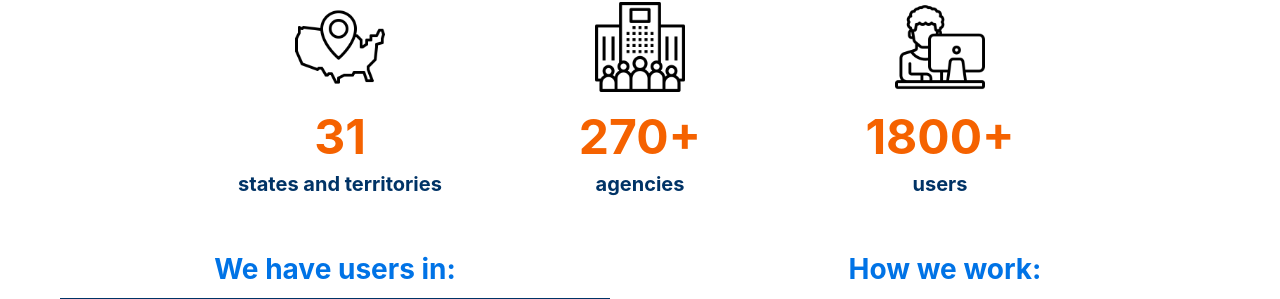
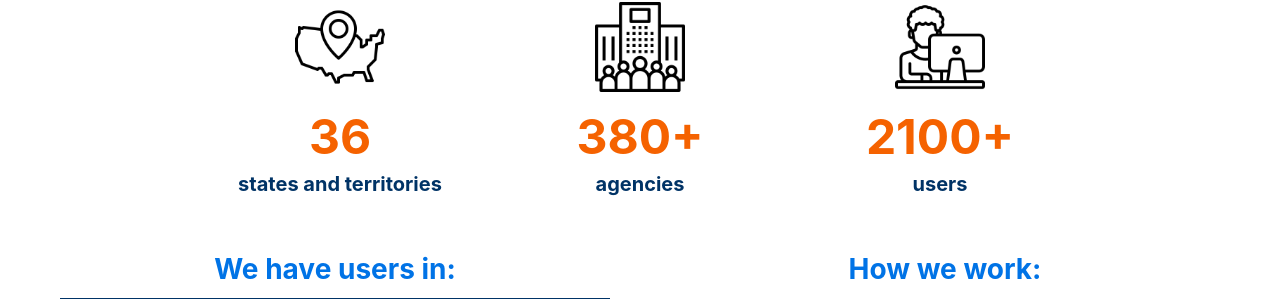
Before and after one commit to tlvaldepena/vectorsurv.org, a Jekyll site: the page built from index.md, in a window 1280 px wide and 900 px high, scrolled down 926 px. Shown: the part 153-452 px from the top of the window. Built offline with Jekyll 4.4.1, drawn with Linux system fonts in a browser that asks for light colours; our own code applies the rules of GitHub Pages for plain Markdown files.

Commit message:
Update usage stats

```diff
--- a/index.md
+++ b/index.md
@@ -73,21 +73,21 @@
         <figure>
           <img src="/assets/images/mapicon.png" alt="icon of map of US">
         </figure>
-        <h2> 31 </h2>
+        <h2> 36 </h2>
         <h3> states and territories </h3>
     </div>
     <div class= "box3">
         <figure>
           <img src="/assets/images/enterprise.png" alt="icon of agency">
         </figure>
-        <h2> 270+ </h2>
+        <h2> 380+ </h2>
         <h3> agencies </h3>
     </div>
     <div class= "box3">
         <figure>
           <img src="/assets/images/student.png" alt="icon of student">
         </figure>
-        <h2> 1800+ </h2>
+        <h2> 2100+ </h2>
         <h3> users </h3>
     </div>
 </div>
```
